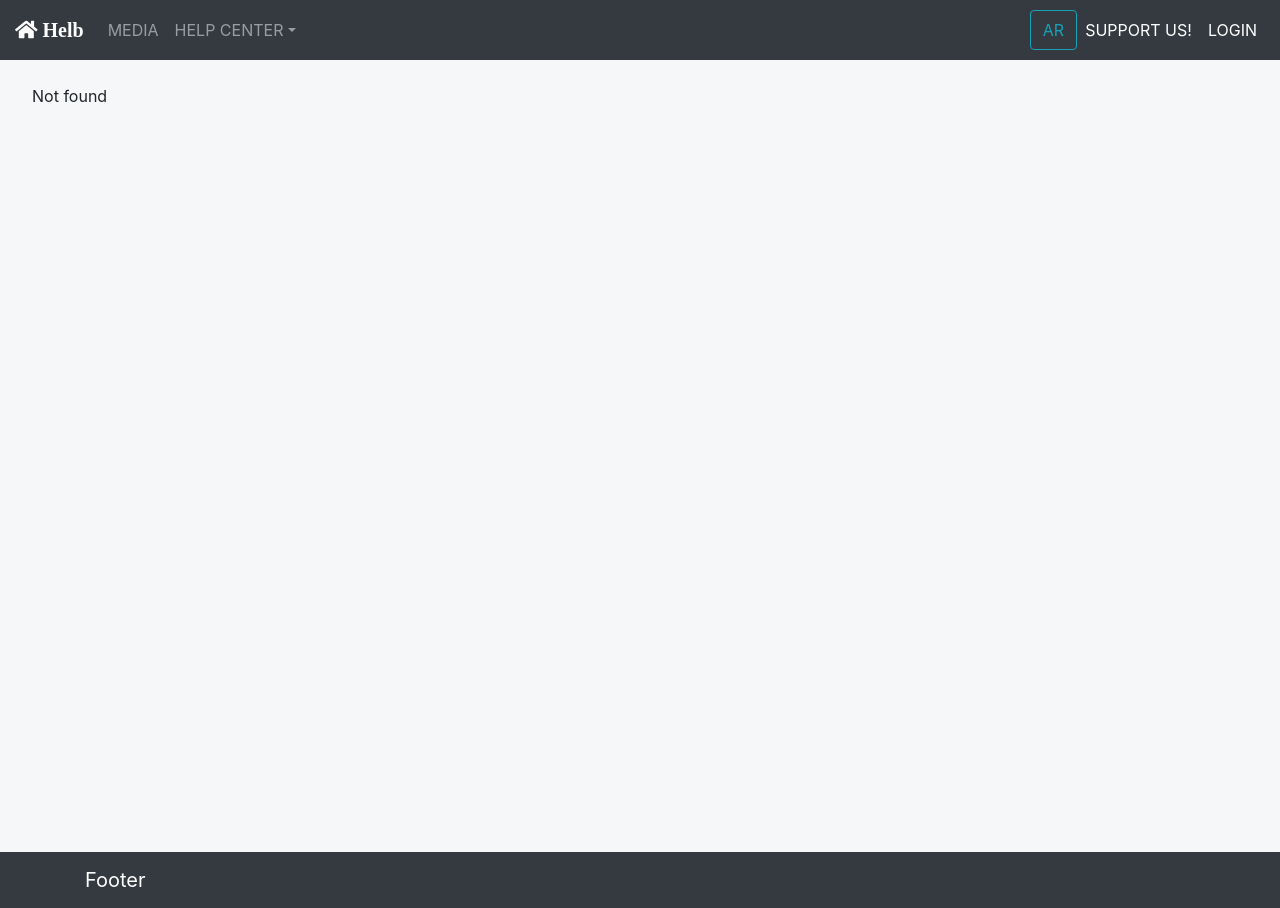
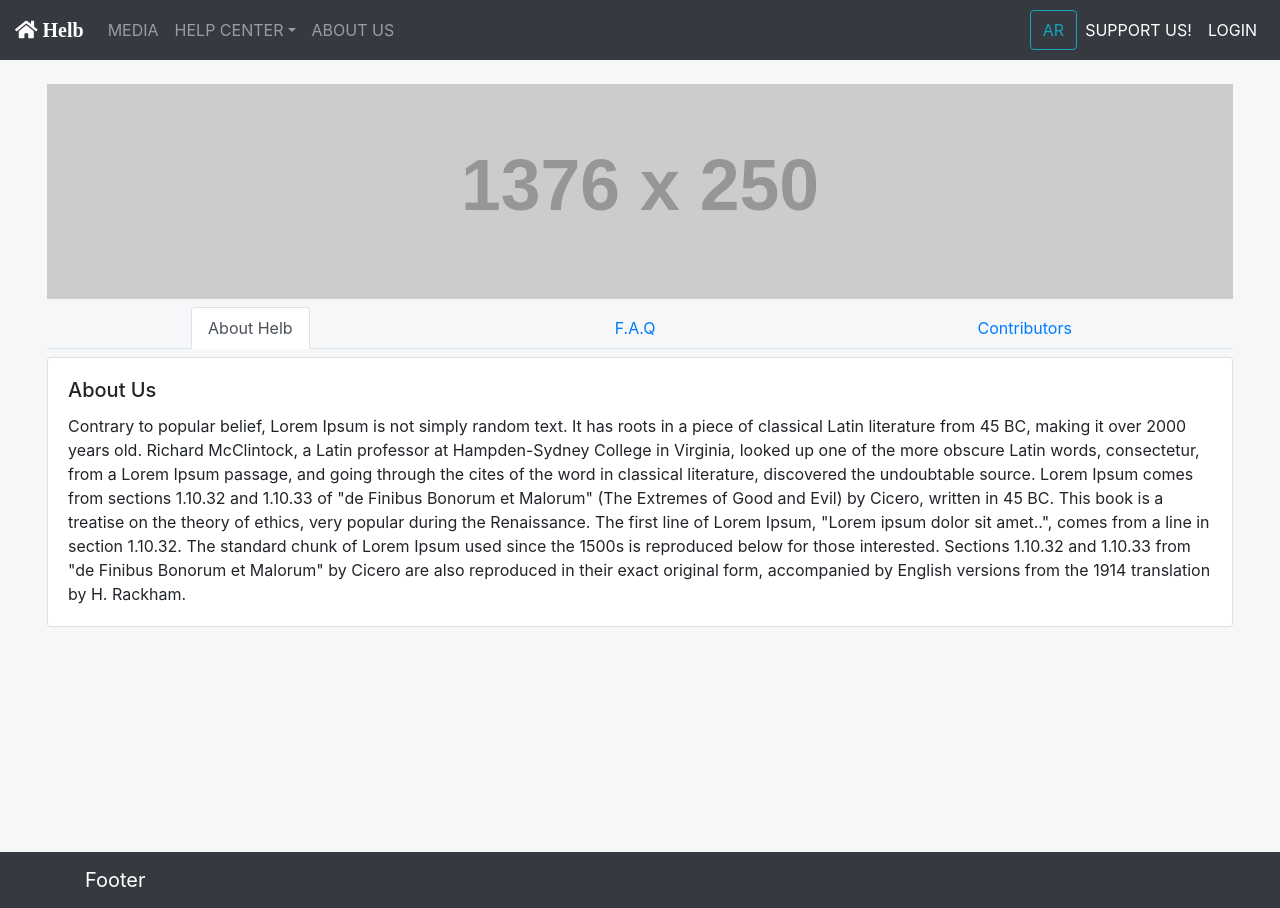
Before and after one commit to callmephil/VolunteeringLeb, a React (Create React App) app: page /about in a window 1280 px wide. Before the commit this address had no page. Built offline with nearby package versions, Linux system fonts and the light colour scheme.

Commit message:
Static page in progress #6

```diff
--- a/package.json
+++ b/package.json
@@ -13,6 +13,7 @@
     "react": "^16.13.1",
     "react-bootstrap": "^1.3.0",
     "react-dom": "^16.13.1",
+    "react-instagram-embed": "^1.5.0",
     "react-router-bootstrap": "^0.25.0",
     "react-router-dom": "^5.2.0",
     "react-scripts": "3.4.1"
--- a/src/App/App.js
+++ b/src/App/App.js
@@ -4,11 +4,14 @@ import { Container } from "react-bootstrap";
 
 import "../Layout/card.css";
 import "../Layout/app.css";
+import "../Layout/tab.css";
+
 import NavigationBar from "../Components/Navigation/NavigationBar";
 import HomePage from "../Pages/Home/HomePage";
 import NavigationFooter from "../Components/Navigation/NavigationFooter";
 import MediaPage from "../Pages/Media/MediaPage";
 import { Switch, Route } from "react-router-dom";
+import AboutPage from "../Pages/About/AboutPage";
 
 /* 1. Small screen problem padding */
 
@@ -21,6 +24,7 @@ function App() {
         <Switch>
           <Route exact path="/" component={HomePage} />
           <Route exact path="/media" component={MediaPage} />
+          <Route exact path="/about" component={AboutPage} />
           <Route
             render={function () {
               return <p>Not found</p>;
--- a/src/Components/Navigation/NavigationBar.js
+++ b/src/Components/Navigation/NavigationBar.js
@@ -26,10 +26,13 @@ export default function NavigationBar() {
             <NavDropdown.Divider />
             <NavDropdown.Item href="humanitarian">Basic need request</NavDropdown.Item>
           </NavDropdown>
+          <Nav.Link eventKey={2} href="/about">
+            ABOUT US
+          </Nav.Link>
         </Nav>
         <Nav>
           <Button variant="outline-info">AR</Button>
-          <Nav.Link style={{ color: "white" }} eventKey={2} href="/helpus">
+          <Nav.Link style={{ color: "white" }} eventKey={2} href="/support">
             SUPPORT US!
           </Nav.Link>
           <Nav.Link style={{ color: "white" }}  as={Link} to="/login">
--- /dev/null
+++ b/src/Layout/tab.css
@@ -0,0 +1,6 @@
+@media (max-width: 575.98px) {
+    .tab-sm a {
+        width: 100%;
+        text-align: center;
+    }
+}
--- /dev/null
+++ b/src/Pages/About/AboutPage.js
@@ -0,0 +1,35 @@
+import React, { useState } from "react";
+import { Container, Image, Tabs, Tab } from "react-bootstrap";
+import About from "./Components/About";
+import FAQ from "./Components/FAQ";
+import Contributors from "./Components/Contributors";
+
+export default function AboutPage() {
+  const [key, setKey] = useState("about");
+  return (
+    <Container fluid>
+      <Image
+        src="https://via.placeholder.com/1376x250"
+        fluid
+        width="1400"
+        height="250"
+        className="mb-2"
+      />
+      <Tabs
+        className="mb-2 tab-sm d-flex justify-content-md-around"
+        id="controlled-tab-example"
+        activeKey={key}
+        onSelect={(k) => setKey(k)}>
+        <Tab eventKey="about" title="About Helb">
+          <About />
+        </Tab>
+        <Tab eventKey="faq" title="F.A.Q">
+          <FAQ />
+        </Tab>
+        <Tab eventKey="contrib" title="Contributors">
+          <Contributors />
+        </Tab>
+      </Tabs>
+    </Container>
+  );
+}
--- /dev/null
+++ b/src/Pages/About/Components/About.js
@@ -0,0 +1,26 @@
+import React from "react";
+import { Card } from "react-bootstrap";
+
+export default function About() {
+  return (
+    <Card className="text-left">
+      <Card.Body>
+        <Card.Title>About Us</Card.Title>
+        <Card.Text>
+          Contrary to popular belief, Lorem Ipsum is not simply random text. It has roots in a piece
+          of classical Latin literature from 45 BC, making it over 2000 years old. Richard
+          McClintock, a Latin professor at Hampden-Sydney College in Virginia, looked up one of the
+          more obscure Latin words, consectetur, from a Lorem Ipsum passage, and going through the
+          cites of the word in classical literature, discovered the undoubtable source. Lorem Ipsum
+          comes from sections 1.10.32 and 1.10.33 of "de Finibus Bonorum et Malorum" (The Extremes
+          of Good and Evil) by Cicero, written in 45 BC. This book is a treatise on the theory of
+          ethics, very popular during the Renaissance. The first line of Lorem Ipsum, "Lorem ipsum
+          dolor sit amet..", comes from a line in section 1.10.32. The standard chunk of Lorem Ipsum
+          used since the 1500s is reproduced below for those interested. Sections 1.10.32 and
+          1.10.33 from "de Finibus Bonorum et Malorum" by Cicero are also reproduced in their exact
+          original form, accompanied by English versions from the 1914 translation by H. Rackham.
+        </Card.Text>
+      </Card.Body>
+    </Card>
+  );
+}
--- /dev/null
+++ b/src/Pages/About/Components/Contributors.js
@@ -0,0 +1,46 @@
+import React from "react";
+import { Table, Card } from "react-bootstrap";
+
+export default function Contributors() {
+  return (
+    <Card className="text-left">
+      <Card.Body>
+        <Card.Title>Contributors</Card.Title>
+        <Card.Text>Some Text.</Card.Text>
+      </Card.Body>
+      <Card.Body>
+        <Table responsive striped bordered hover>
+          <thead>
+            <tr>
+              <th>#</th>
+              <th>Name</th>
+              <th>Role</th>
+            </tr>
+          </thead>
+          <tbody>
+            <tr>
+              <td>1</td>
+              <td>Phil</td>
+              <td>Dev</td>
+            </tr>
+            <tr>
+              <td>2</td>
+              <td>Jad</td>
+              <td>Dev</td>
+            </tr>
+            <tr>
+              <td>3</td>
+              <td>Gaby</td>
+              <td>Dev</td>
+            </tr>
+            <tr>
+              <td>3</td>
+              <td>Dummy</td>
+              <td>Volunteer</td>
+            </tr>
+          </tbody>
+        </Table>
+      </Card.Body>
+    </Card>
+  );
+}
--- /dev/null
+++ b/src/Pages/About/Components/FAQ.js
@@ -0,0 +1,33 @@
+import React from "react";
+import { Card, Accordion } from "react-bootstrap";
+
+export default function FAQ() {
+  return (
+    <Card className="text-left">
+      <Card.Body>
+        <Card.Title>Frequently Asked Question</Card.Title>
+        <Card.Text>Some Text.</Card.Text>
+      </Card.Body>
+      <Card.Body>
+        <Accordion defaultActiveKey="0">
+          <Card>
+            <Accordion.Toggle as={Card.Header} eventKey="0">
+              Question 1.
+            </Accordion.Toggle>
+            <Accordion.Collapse eventKey="0">
+              <Card.Body>Hello! I'm the body</Card.Body>
+            </Accordion.Collapse>
+          </Card>
+          <Card>
+            <Accordion.Toggle as={Card.Header} eventKey="1">
+              Question 2.
+            </Accordion.Toggle>
+            <Accordion.Collapse eventKey="1">
+              <Card.Body>Hello! I'm another body</Card.Body>
+            </Accordion.Collapse>
+          </Card>
+        </Accordion>
+      </Card.Body>
+    </Card>
+  );
+}
--- a/src/Pages/Home/HomePage.js
+++ b/src/Pages/Home/HomePage.js
@@ -64,7 +64,7 @@ export default function HomaPage() {
     <Row>
       <Col sm={9} className="no-padding">
         <Tabs
-          className="card-shadow"
+          className="card-shadow tab-sm d-flex justify-content-md-start"
           id="controlled-tab-example"
           activeKey={key}
           onSelect={(k) => setKey(k)}>
--- a/src/Pages/Media/MediaPage.js
+++ b/src/Pages/Media/MediaPage.js
@@ -3,6 +3,8 @@ import { Row, Col, Tabs, Tab } from "react-bootstrap";
 import CardPersonMissingList from "../../Components/Cards/CardPersonMissing";
 import FeedMedia from "../../Components/Feed/FeedMedia";
 import CardAlertList from "../../Components/Cards/CardAlert";
+
+import InstagramEmbed from "react-instagram-embed";
 
 export default function MediaPage() {
   const [key, setKey] = useState("home");
@@ -14,7 +16,7 @@ export default function MediaPage() {
 
       <Col md={7} style={{ padding: "0px 15px" }}>
         <Tabs
-          className="pb-2"
+          className="pb-2 tab-sm d-flex justify-content-md-start"
           id="controlled-tab-example"
           activeKey={key}
           onSelect={(k) => setKey(k)}>
@@ -23,7 +25,20 @@ export default function MediaPage() {
             <FeedMedia />
             <FeedMedia />
           </Tab>
-          <Tab eventKey="profile" title="Events"></Tab>
+          <Tab eventKey="profile" title="Events">
+            <InstagramEmbed
+              url="https://instagr.am/p/Zw9o4/"
+              maxWidth={320}
+              hideCaption={false}
+              containerTagName="div"
+              protocol=""
+              injectScript
+              onLoading={() => {}}
+              onSuccess={() => {}}
+              onAfterRender={() => {}}
+              onFailure={() => {}}
+            />
+          </Tab>
           <Tab eventKey="contact" title="Contact" disabled></Tab>
         </Tabs>
       </Col>
```
Also changed, not shown: src/Pages/About/Components/SocialShare.js (added, +9 -0 lines), 1 other file (tests, documents, lock files or other folders).
